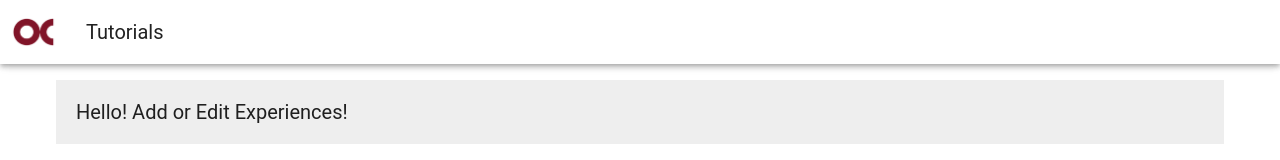
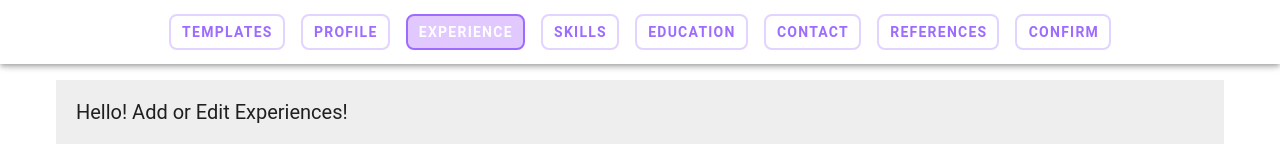
Before and after one commit to Matthew-Jang/frontend-resume-builder, a Vue app: page /experiences in a window 1280 px wide. Shown: the top 160 px of the page. Built offline with nearby package versions, Linux system fonts and the light colour scheme; no server answers; what webfontloader would draw is missing.

Commit message:
using jake's menubar for testing

```diff
--- a/src/components/MenuBar.vue
+++ b/src/components/MenuBar.vue
@@ -1,25 +1,10 @@
 <script setup>
-import ocLogo from "/oc-logo-white.png";
-import { ref, onMounted } from "vue";
-import Utils from "../config/utils";
-import AuthServices from "../services/authServices";
-
+import { ref } from "vue";
 import { useRouter, useRoute } from "vue-router";
 
-const user = ref(null);
-const title = ref("Tutorials");
-const initials = ref("");
-const name = ref("");
-const logoURL = ref("");
+const router = useRouter();
+const route = useRoute();
 
-const resetMenu = () => {
-  user.value = null;
-  user.value = Utils.getStore("user");
-  if (user.value) {
-    initials.value = user.value.fName[0] + user.value.lName[0];
-    name.value = user.value.fName + " " + user.value.lName;
-  }
-}
 // Define the menu items
 const menuItems = [
   { name: "Templates", path: "/templates" },
@@ -29,8 +14,6 @@ const menuItems = [
   { name: "Education", path: "/educations" },
   { name: "Contact", path: "/contacts" },
   { name: "References", path: "/references" },
-  { name: "Projects", path: "/projects" },
-  { name: "Certifications", path: "/certifications" },
   { name: "Confirm", path: "/confirm" },
 ];
 
@@ -40,73 +23,56 @@ const isActive = (path) => route.path === path;
 const navigate = (path) => {
   router.push(path);
 };
-
-const logout = () => {
-  AuthServices.logoutUser(user.value)
-    .then((response) => {
-      console.log(response);
-      Utils.removeItem("user");
-      $router.push({ name: "login" });
-    })
-    .catch((error) => {
-      console.log("error", error);
-    });
-};
-
-onMounted(() => {
-  logoURL.value = ocLogo;
-  resetMenu();
-});
-
 </script>
 
 <template>
-  <div>
-    <v-app-bar app>
-      <router-link :to="{ name: 'home' }">
-        <v-img
-          class="mx-2"
-          :src="logoURL"
-          height="50"
-          width="50"
-          contain
-        ></v-img>
-      </router-link>
-      <v-toolbar-title class="title">
-        {{ title }}
-      </v-toolbar-title>
-      <v-spacer></v-spacer>
-      <div v-if="user">
-        <!-- <v-btn class="mx-2" :to="{ name: 'tutorials' }"> List </v-btn>
-        <v-btn class="mx-2" :to="{ name: 'add' }"> Add Tutorial </v-btn> -->
-        <v-btn class="mx-2" :to="{ name: 'experiences' }"> Experiences </v-btn>
-      </div>
-      <v-menu bottom min-width="200px" rounded offset-y v-if="user">
-        <template v-slot:activator="{ props }">
-          <v-btn v-bind="props" icon x-large>
-            <v-avatar v-if="user" color="secondary">
-              <span class="accent--text font-weight-bold">{{ initials }}</span>
-            </v-avatar>
-          </v-btn>
-        </template>
-        <v-card>
-          <v-card-text>
-            <div class="mx-auto text-center">
-              <v-avatar color="secondary" class="mt-2 mb-2">
-                <span class="accent--text font-weight-bold">{{
-                  initials
-                }}</span>
-              </v-avatar>
-              <h3>{{ name }}</h3>
-              <p class="text-caption mt-1">
-                {{ user.email }}
-              </p>
-              <v-divider class="my-3"></v-divider>
-              <v-btn depressed rounded text @click="logout"> Logout </v-btn>
-            </div>
-          </v-card-text>
-        </v-card>
-      </v-menu>
-    </v-app-bar>
-  </div>
+  <v-app-bar app color="white" dense class="navbar">
+    <div class="nav-menu">
+      <v-btn
+        v-for="item in menuItems"
+        :key="item.name"
+        :class="['nav-item', { active: isActive(item.path) }]"
+        @click="navigate(item.path)"
+        text
+      >
+        {{ item.name }}
+      </v-btn>
+    </div>
+  </v-app-bar>
 </template>
+
+<style scoped>
+/* Ensure the navbar centers all content */
+.navbar {
+  display: flex;
+  justify-content: center; /* Center the content horizontally */
+  padding: 0;
+  position: sticky;
+  top: 0;
+  z-index: 10;
+  background-color: white;
+}
+
+/* Center the nav items container */
+.nav-menu {
+  display: flex;
+  gap: 1rem;
+  margin: 0 auto;
+}
+
+/* Style for nav items with active state */
+.nav-item {
+  color: #9d6cff;
+  font-weight: bold;
+  border: 2px solid #e3d3ff;
+  border-radius: 8px;
+  padding: 5px 10px;
+  transition: background-color 0.3s, color 0.3s;
+}
+
+.nav-item.active {
+  background-color: #e1c8ff;
+  border-color: #9d6cff;
+  color: #ffffff;
+}
+</style>
```
Also changed, not shown: src/components/MenuBarOC.vue (added, +112 -0 lines).
